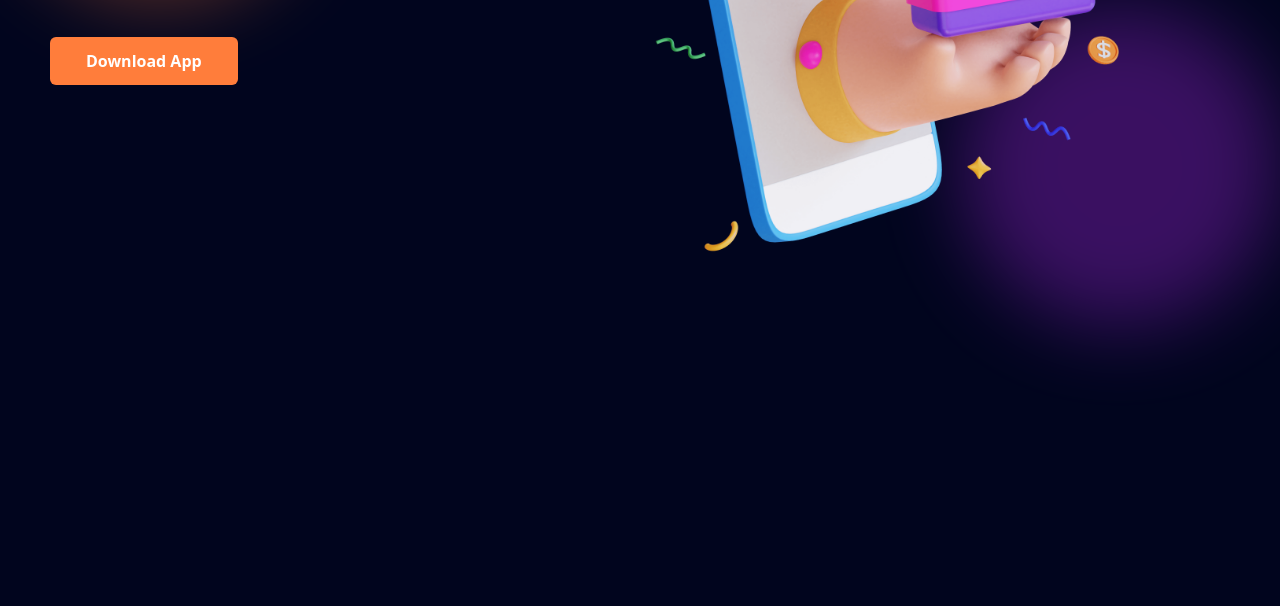
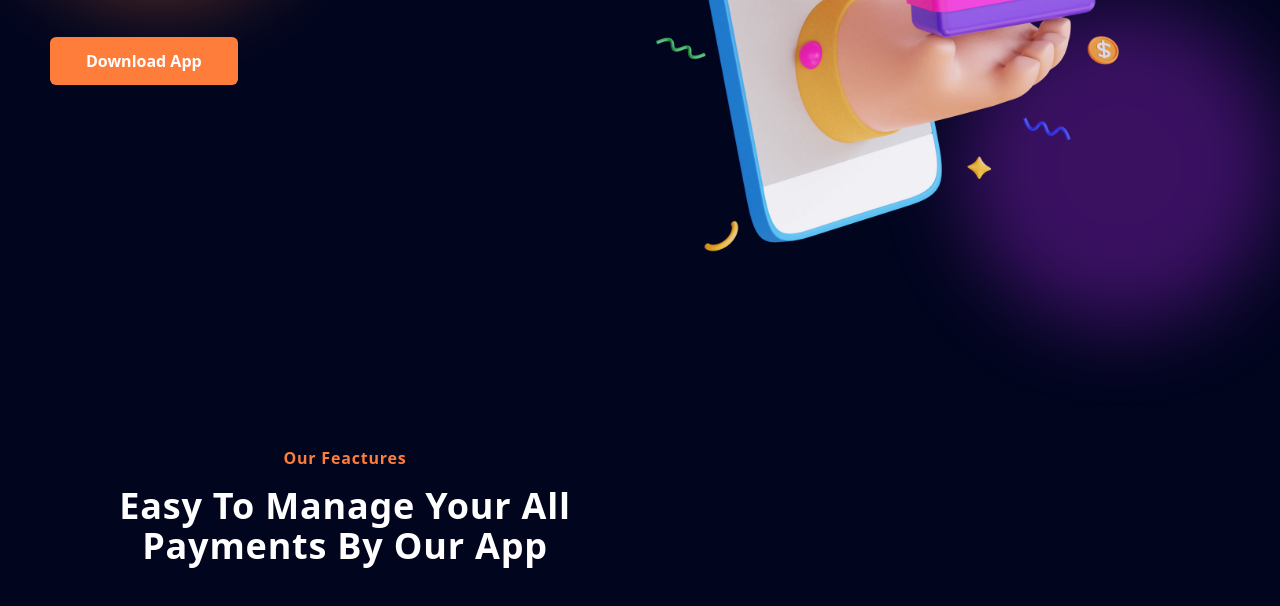
Before and after one commit to Piyush289kumar/onlinePaymentApp, a website: page index.html in a window 1280 px wide. Shown: the part 392-998 px from the top of the page. Before the commit the page ends 800 px from the top, so only its background shows below. Drawn offline with Linux system fonts and the light colour scheme.

Commit message:
Start Feactures Section

```diff
--- a/index.html
+++ b/index.html
@@ -57,6 +57,8 @@
         </nav>
     </header>
     <!-- Header Section End -->
+
+    <main>
         <!-- Hero Section Start -->
             <section id="home" class="relative">
                 <!-- bgObject -->
@@ -82,6 +84,19 @@
                 </div>
             </section>
         <!-- Hero Section End -->
+
+        <!-- Feactures Section Start -->
+        <section id="features" class="bg-color-primary-light">
+            <div class="container py-20">
+                <div class="text-center m-auto mb-20 md:w-1/2">
+                    <h4 class="font-bold text-color-secondary mb-4">Our Feactures<h4>
+                    <h1 class="capitalize title">Easy to manage your all payments by our app</h1>
+                </div>
+            </div>
+        </section>
+        <!-- Feactures Section Start -->
+    </main>
+
     <script>
         //Mobile Menu
         const hamburger = document.querySelector('#hamburger');
```
Lines whose indentation alone changed are shown as unchanged.
